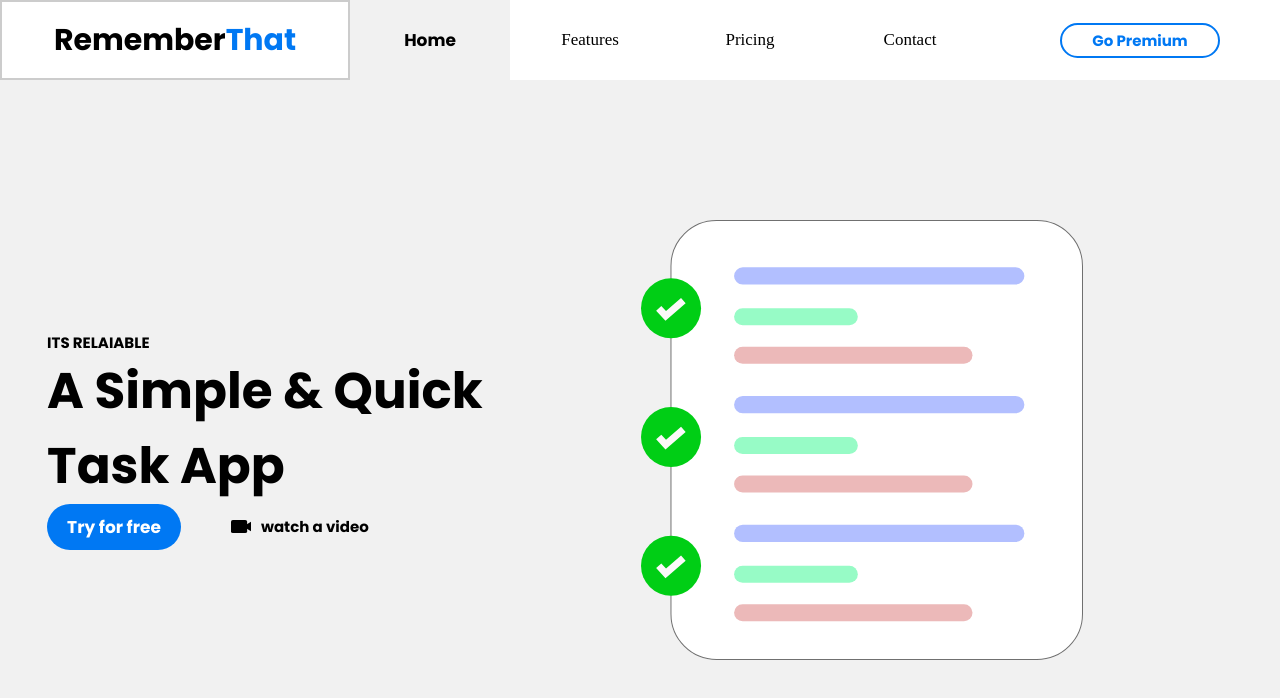
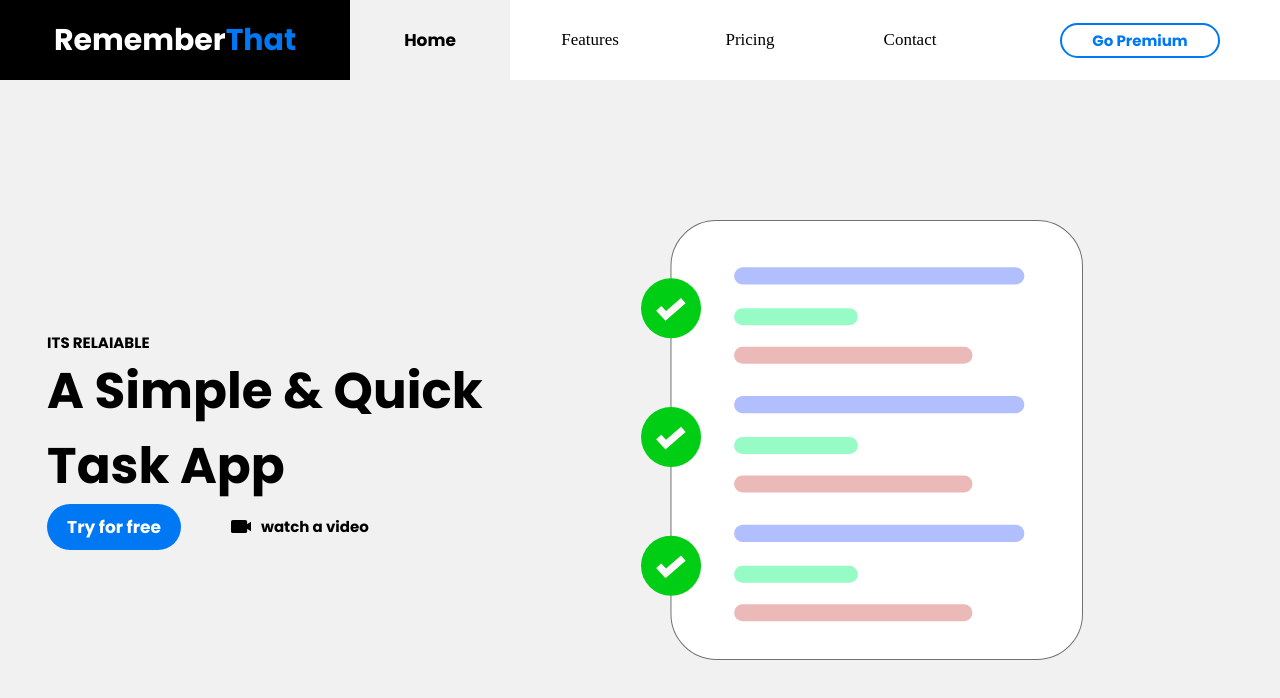
Before and after one commit to AbdulSalam55/Remember-Todo, a plain HTML site: page index.html in a window 1280 px wide. Drawn offline with Linux system fonts and the light colour scheme.

Commit message:
homepage first part completed

```diff
--- a/index.html
+++ b/index.html
@@ -9,7 +9,11 @@
 <body>
     <div class="page">
         <header class="navbar-main">
-            <div class="logo"><h1>Remember<div class="primary--font">That</div></h1></div>
+            <a href="" class="main-heading">
+            <div class="logo"><h1 >
+            Remember
+            <div class="primary--font">That</div></h1></div>
+            </a>
             <navbar class="navbar-menu">
 
                 <div class="nav-group">
--- a/styles.css
+++ b/styles.css
@@ -54,9 +54,13 @@ body{
     font-family: Poppins-Bold;
     justify-content: center;
     align-items: center;
-    border: 2px solid #cccccc;
     width: 350px;
     height: 80px;
+}
+
+.main-heading:hover{
+    color: white;
+    background-color: black;
 }
 
 /* Navbar Menu   <flex> */
```
